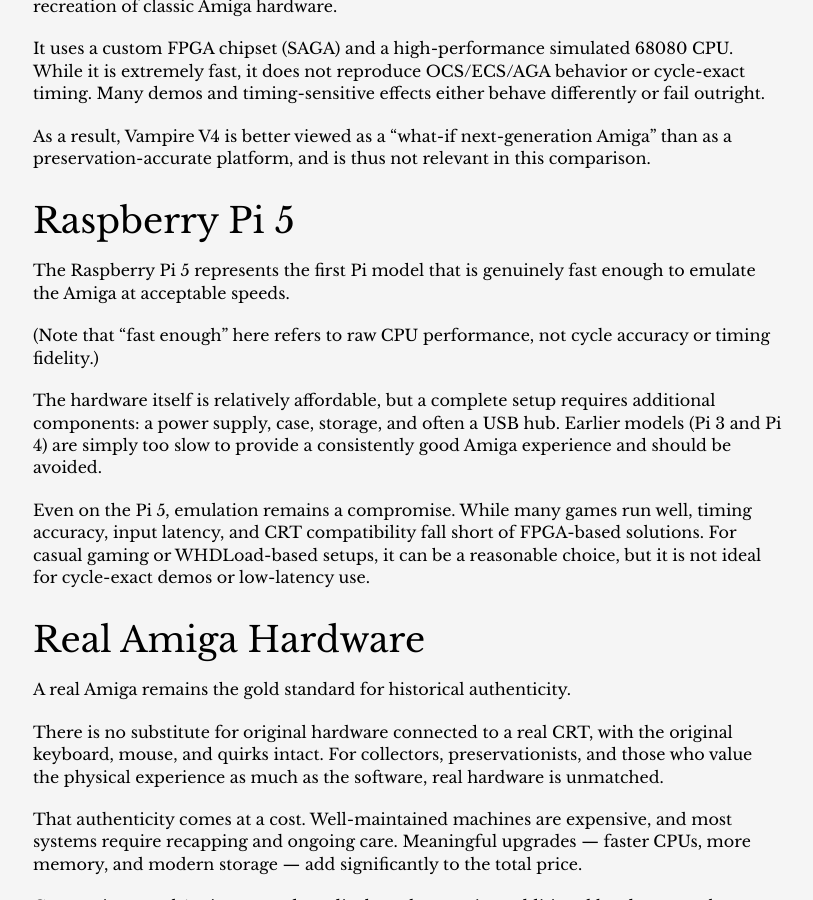
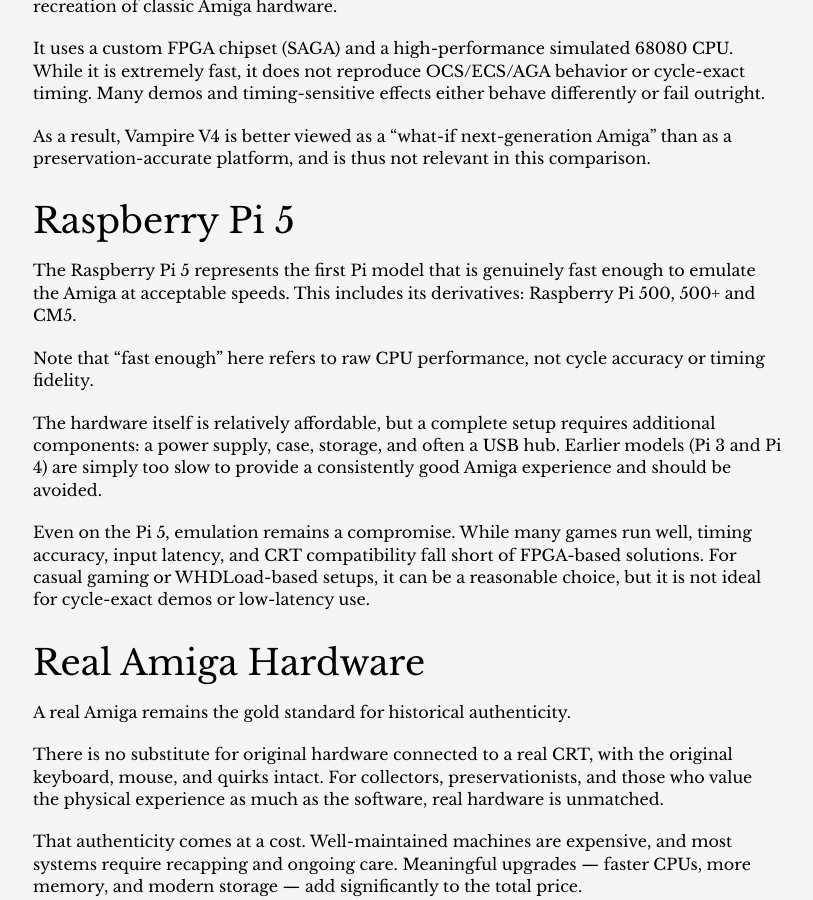
Before and after one commit to amigavision/amigavision.github.io, a Jekyll site: the page built from best.md, in a window 1280 px wide and 900 px high, scrolled down 1915 px. Shown: the whole window, without its empty margins (232-1045 px from the left). Built offline with Jekyll 4.4.1, drawn with Linux system fonts in a browser that asks for light colours.

Commit message:
Adding RPi 5 derivatives

```diff
--- a/best.md
+++ b/best.md
@@ -51,9 +51,9 @@
 
 ## Raspberry Pi 5
 
-The Raspberry Pi 5 represents the first Pi model that is genuinely fast enough to emulate the Amiga at acceptable speeds.
+The Raspberry Pi 5 represents the first Pi model that is genuinely fast enough to emulate the Amiga at acceptable speeds. This includes its derivatives: Raspberry Pi 500, 500+ and CM5.
 
-(Note that “fast enough” here refers to raw CPU performance, not cycle accuracy or timing fidelity.)
+Note that “fast enough” here refers to raw CPU performance, not cycle accuracy or timing fidelity.
 
 The hardware itself is relatively affordable, but a complete setup requires additional components: a power supply, case, storage, and often a USB hub. Earlier models (Pi 3 and Pi 4) are simply too slow to provide a consistently good Amiga experience and should be avoided.
 
```
